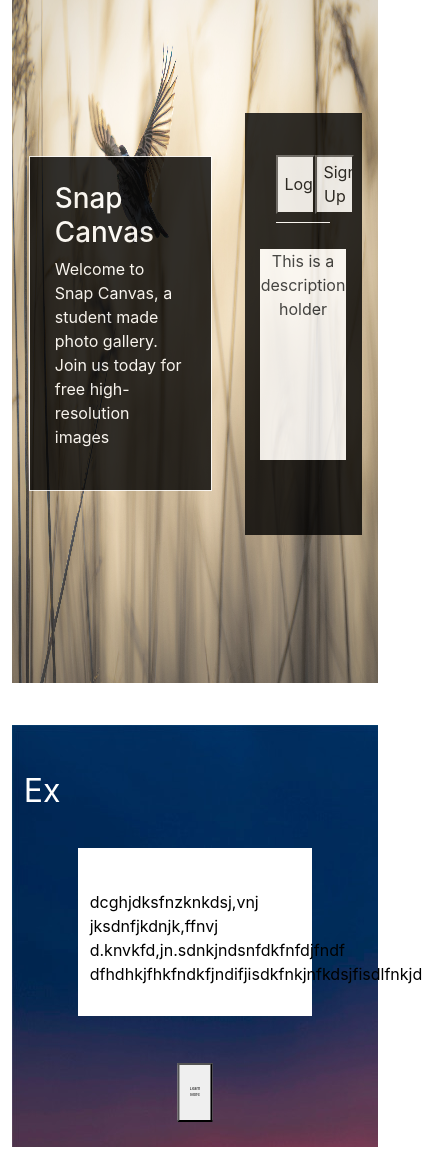
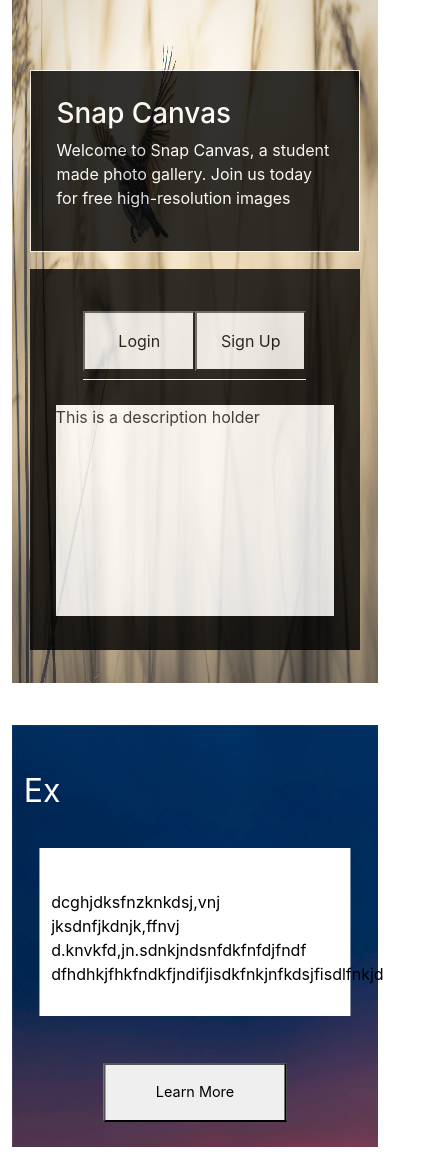
Before and after one commit to tszwong/SnapCanvas, a React (Create React App) app: page /home in a window 390 px wide. Shown: the part 196-1368 px from the top of the page, 422 px wide, since content can reach past the window. Built offline with nearby package versions, Linux system fonts and the light colour scheme; no server answers; what pexels would draw is missing.

Commit message:
responsiveness for mobile home page done

```diff
--- a/src/components/history.js
+++ b/src/components/history.js
@@ -19,7 +19,6 @@ export function History(){
     `
 
     const Learn = styled.button `
-
         position:absolute;
         top:80%;
         left: 50%;
@@ -28,6 +27,11 @@ export function History(){
         height:7vh;
         font-size:1vw;
 
+      @media screen and (max-width: 750px) {
+        width: 50%;
+        max-width: 100%;
+        font-size: calc(6px + 1vh);
+      }
     `
 
     const Textbox = styled.p `
@@ -43,11 +47,12 @@ export function History(){
         box-sizing: border-box;
         color:black;
 
+      @media screen and (max-width: 750px) {
+        width: 85%;
+        max-width: 100%;
+      }
 
     `
-
-
-
 
     return(
         <>
--- a/src/components/overlay.js
+++ b/src/components/overlay.js
@@ -15,6 +15,9 @@ export function Overlay() {
         position: absolute;
         z-index:2;
 
+      @media screen and (max-width: 750px) {
+        flex-direction: column;
+      }
     `
 
     const Heading = styled.div `
@@ -26,6 +29,11 @@ export function Overlay() {
         border:solid 1px white;
         max-width:50%;
         opacity: 80%;
+
+      @media screen and (max-width: 750px) {
+        width: 90%;
+        max-width: 100%;
+      }
 
     `
 
@@ -39,6 +47,11 @@ export function Overlay() {
         height:50vh;
         padding: 3vh;
 
+      @media screen and (max-width: 750px) {
+        margin-top: 2vh;
+        width: 90%;
+        max-width: 100%;
+      }
     `
 
     const Toggle = styled.div `
@@ -57,6 +70,11 @@ export function Overlay() {
         display:flex;
         text-align: center;
         margin: 1vh;
+
+        @media screen and (max-width: 750px) {
+          width: 100%;
+          max-width: 100%;
+        }
     `
 
     const Button = styled.button `
@@ -66,10 +84,13 @@ export function Overlay() {
         &:hover{
             background-color:gray;
         }
+
+        @media screen and (max-width: 750px) {
+          display: block;
+          width: 100%;
+          max-width: 100%;
+        }
     `
-
-
-
 
     return(
         <>
--- a/src/services/PexelHome.js
+++ b/src/services/PexelHome.js
@@ -4,8 +4,6 @@ import axios from 'axios';
 // get the api key from our .env file since we don't want to make our key public
 // initialize the Pexel client with the key
 const ImageGallery = () => {
-
-
 
   const Card = styled.div`
     border: 1px solid black;
@@ -26,10 +24,14 @@ const ImageGallery = () => {
         object-fit: cover;
     }
 
-
     &:hover {
       opacity: 70%;
       box-shadow: 10px 5px 5px gray;
+    }
+
+    @media screen and (max-width: 750px) {
+      width: 100%;
+      max-width: 100%;
     }
   `
 
@@ -38,12 +40,9 @@ const ImageGallery = () => {
     flex-wrap: wrap;
     justify-content: center;
     margin-top:5vh;
-
     justify-content: space-between;
 
   `
-
-
 
     const [images, setImages] = useState([]);
 
```
